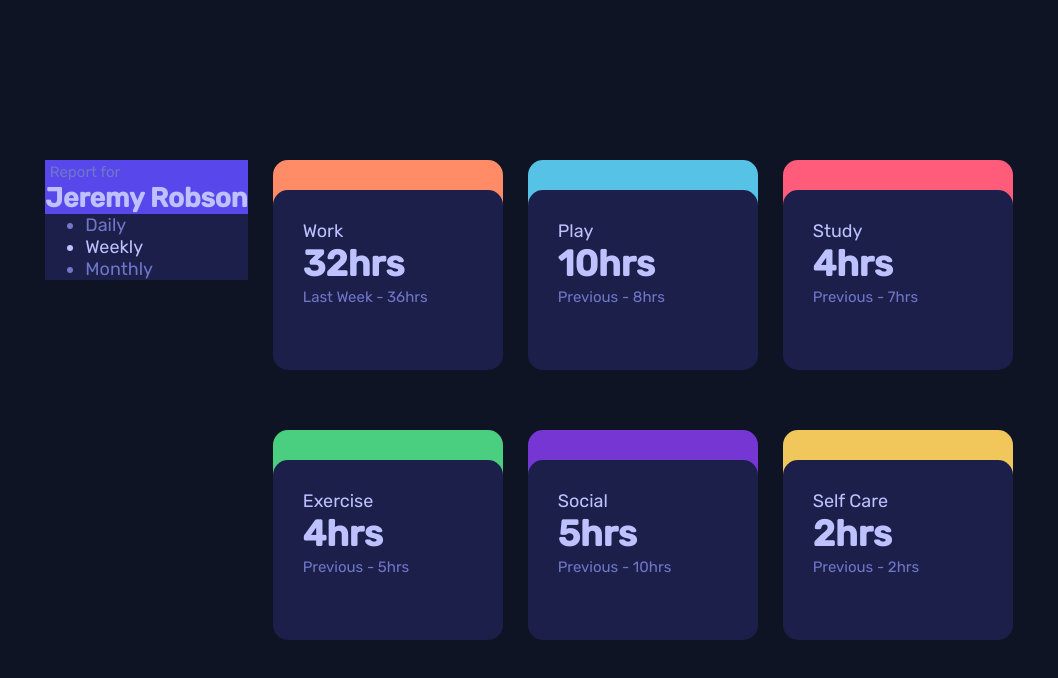
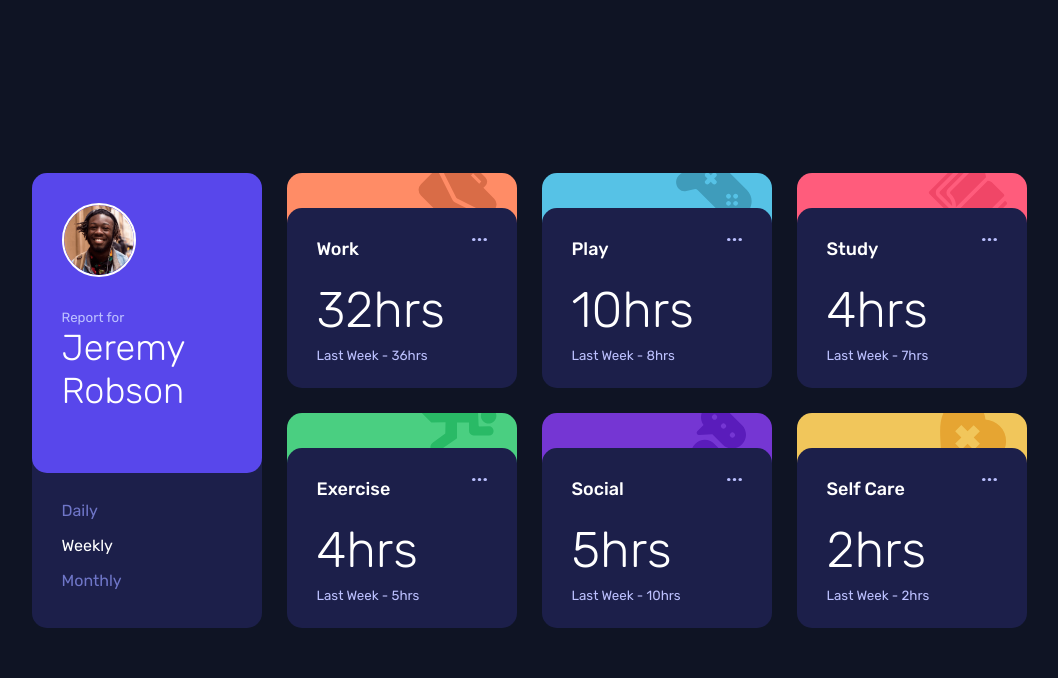
Before and after one commit to JordansGit/time-tracking-dashboard, a plain HTML site: page index.html in a window 1280 px wide. Shown: the whole page, without its empty margins (111-1169 px from the left). Drawn offline with Linux system fonts and the light colour scheme.

Commit message:
finished html and css of design

```diff
--- a/css/style.css
+++ b/css/style.css
@@ -12,15 +12,14 @@ body {
   display: flex;
   align-items: center;
   justify-content: center;
-  font-size: 18px;
   background: hsl(226, 43%, 10%);
-  color: hsl(236, 100%, 87%);
+  color: white;
 }
 
 main {
   display: grid;
   grid-template-columns: auto auto auto auto;
-  gap: 60px 25px;
+  gap: 25px;
 }
 
 .big-card {
@@ -47,35 +46,45 @@ main {
 }
 
 small {
-  color: hsl(235, 45%, 61%);
+  color: hsl(236, 100%, 87%);
 }
 
 ul {
   color: hsl(235, 45%, 61%);
   margin: 0;
+  margin-top: 15px;
+  padding: 0;
+  list-style-type: none;
+  line-height: 2.2;
 }
 
 h1 {
-  margin: 0;
+  margin: 20px 0 5px 0;
+  font-weight: 300;
+  font-size: 50px;
 }
 
 h2 {
   margin: 0;
+  font-weight: 300;
+  font-size: 36px;
 }
 
 p {
   margin: 0;
+  font-size: 18px;
+  font-weight: 500;
 }
 
 .active {
-  color: hsl(236, 100%, 87%);
+  color: white;
 }
 
 
 /* GENERAL CARD ELEMENTS */
 .card {
   width: 230px;
-  height: 210px;
+  height: 215px;
   position: relative;
 }
 
@@ -89,42 +98,73 @@ p {
 }
 
 .card-top {
-  height: 60px;
+  height: 65px;
   width: inherit;
   border-radius: 15px;
 }
 
+.elipses {
+  position: absolute;
+  top: 30px;
+  right: 30px;
+  width: 15px;
+}
 
 /* INDIVIDUAL CARD ELEMENTS */
 .big-card {
-
+  position: relative;
+  width: 230px;
+  height: 455px;
 }
 .big-card-main {
-
+  border-radius: 15px;
+  height: 240px;
+  padding: 30px;
+  position: absolute;
+  top: 0;
 }
 .big-card-bottom {
-
+  border-radius: 15px;
+  height: 120px;
+  width: 170px;
+  bottom: 0;
+  padding: 30px;
+  margin-top: 275px;
 }
 
 .card-one {
-  background: hsl(15, 100%, 70%);
+  background: hsl(15, 100%, 70%) url("../images/icon-work.svg") no-repeat calc(100% - 20px) -15px;
 }
 
 .card-two {
-  background: hsl(195, 74%, 62%);
+  background: hsl(195, 74%, 62%) url("../images/icon-play.svg") no-repeat calc(100% - 20px) -15px;
 }
 .card-three {
-  background: hsl(348, 100%, 68%);
+  background: hsl(348, 100%, 68%) url("../images/icon-study.svg") no-repeat calc(100% - 20px) -15px;
 }
 .card-four {
-  background: hsl(145, 58%, 55%);
+  background: hsl(145, 58%, 55%) url("../images/icon-exercise.svg") no-repeat calc(100% - 20px) -15px;
 }
 .card-five {
-  background: hsl(264, 64%, 52%);
+  background: hsl(264, 64%, 52%) url("../images/icon-social.svg") no-repeat calc(100% - 20px) -15px;
 }
 .card-six {
-  background: hsl(43, 84%, 65%);
+  background: hsl(43, 84%, 65%) url("../images/icon-self-care.svg") no-repeat calc(100% - 20px) -15px;
 }
+
+.face {
+  width: 70px;
+  height: auto;
+  border: 2px solid white;
+  border-radius: 50%;
+  display: block;
+  margin-bottom: 30px;
+}
+
+.big-card-bottom ul li:hover {
+  cursor: pointer;
+}
+
 /* note:
 1st create the project without json - using the default html text instead.
 then after project is finished, use json to get text
--- a/index.html
+++ b/index.html
@@ -19,7 +19,7 @@
   <main>
     <div class="big-card">
       <div class="big-card-main">
-        <img>
+        <img class="face" src="./images/image-jeremy.png">
         <small>Report for</small>
         <h2>Jeremy Robson</h2>
       </div>
@@ -36,7 +36,7 @@
       <div class="card-top card-one"></div>
       <div class="card-main">
         <p>Work</p>
-        <!-- image or icon -->
+        <img class="elipses" src="./images/icon-ellipsis.svg">
         <h1 class="daily">5hrs <!-- daily --></h1>
         <h1 class="weekly">32hrs <!-- weekly --></h1>
         <h1 class="monthly">103hrs <!-- monthly --></h1>
@@ -50,13 +50,13 @@
       <div class="card-top card-two"></div>
       <div class="card-main">
         <p>Play</p>
-        <!-- image or icon -->
+        <img class="elipses" src="./images/icon-ellipsis.svg">
         <h1 class="daily">1hr <!-- daily --></h1>
         <h1 class="weekly">10hrs <!-- weekly --></h1>
         <h1 class="monthly">23hrs <!-- monthly --></h1>
-        <small class="daily">Previous - 2hrs <!-- daily --></small>
-        <small class="weekly">Previous - 8hrs <!-- weekly --></small>
-        <small class="monthly">Previous - 29hrs <!-- monthly --></small>
+        <small class="daily">Yesterday - 2hrs <!-- daily --></small>
+        <small class="weekly">Last Week - 8hrs <!-- weekly --></small>
+        <small class="monthly">Last Month - 29hrs <!-- monthly --></small>
       </div>
     </div>
 
@@ -64,13 +64,13 @@
       <div class="card-top card-three"></div>
       <div class="card-main">
         <p>Study</p>
-        <!-- image or icon -->
+        <img class="elipses" src="./images/icon-ellipsis.svg">
         <h1 class="daily">0hrs <!-- daily --></h1>
         <h1 class="weekly">4hrs <!-- weekly --></h1>
         <h1 class="monthly">13hrs <!-- monthly --></h1>
-        <small class="daily">Previous - 1hr <!-- daily --></small>
-        <small class="weekly">Previous - 7hrs <!-- weekly --></small>
-        <small class="monthly">Previous - 19hrs <!-- monthly --></small>
+        <small class="daily">Yesterday - 1hr <!-- daily --></small>
+        <small class="weekly">Last Week - 7hrs <!-- weekly --></small>
+        <small class="monthly">Last Month - 19hrs <!-- monthly --></small>
       </div>
     </div>
 
@@ -78,13 +78,13 @@
       <div class="card-top card-four"></div>
       <div class="card-main">
         <p>Exercise</p>
-        <!-- image or icon -->
+        <img class="elipses" src="./images/icon-ellipsis.svg">
         <h1 class="daily">1hr <!-- daily --></h1>
         <h1 class="weekly">4hrs <!-- weekly --></h1>
         <h1 class="monthly">11hrs <!-- monthly --></h1>
-        <small class="daily">Previous - 1hr <!-- daily --></small>
-        <small class="weekly">Previous - 5hrs <!-- weekly --></small>
-        <small class="monthly">Previous - 18hrs <!-- monthly --></small>
+        <small class="daily">Yesterday - 1hr <!-- daily --></small>
+        <small class="weekly">Last Week - 5hrs <!-- weekly --></small>
+        <small class="monthly">Last Month - 18hrs <!-- monthly --></small>
       </div>
     </div>
 
@@ -92,13 +92,13 @@
       <div class="card-top card-five"></div>
       <div class="card-main">
         <p>Social</p>
-        <!-- image or icon -->
+        <img class="elipses" src="./images/icon-ellipsis.svg">
         <h1 class="daily">1hr <!-- daily --></h1>
         <h1 class="weekly">5hrs <!-- weekly --></h1>
         <h1 class="monthly">21hrs <!-- monthly --></h1>
-        <small class="daily">Previous - 3hrs <!-- daily --></small>
-        <small class="weekly">Previous - 10hrs <!-- weekly --></small>
-        <small class="monthly">Previous - 23hrs <!-- monthly --></small>
+        <small class="daily">Yesterday - 3hrs <!-- daily --></small>
+        <small class="weekly">Last Week - 10hrs <!-- weekly --></small>
+        <small class="monthly">Last Month - 23hrs <!-- monthly --></small>
       </div>
     </div>
 
@@ -106,13 +106,13 @@
       <div class="card-top card-six"></div>
       <div class="card-main">
         <p>Self Care</p>
-        <!-- image or icon -->
+        <img class="elipses" src="./images/icon-ellipsis.svg">
         <h1 class="daily">0hrs <!-- daily --></h1>
         <h1 class="weekly">2hrs <!-- weekly --></h1>
         <h1 class="monthly">7hrs <!-- monthly --></h1>
-        <small class="daily">Previous - 1hr <!-- daily --></small>
-        <small class="weekly">Previous - 2hrs <!-- weekly --></small>
-        <small class="monthly">Previous - 11hrs <!-- monthly --></small>
+        <small class="daily">Yesterday - 1hr <!-- daily --></small>
+        <small class="weekly">Last Week - 2hrs <!-- weekly --></small>
+        <small class="monthly">Last Month - 11hrs <!-- monthly --></small>
       </div>
     </div>
 
```
